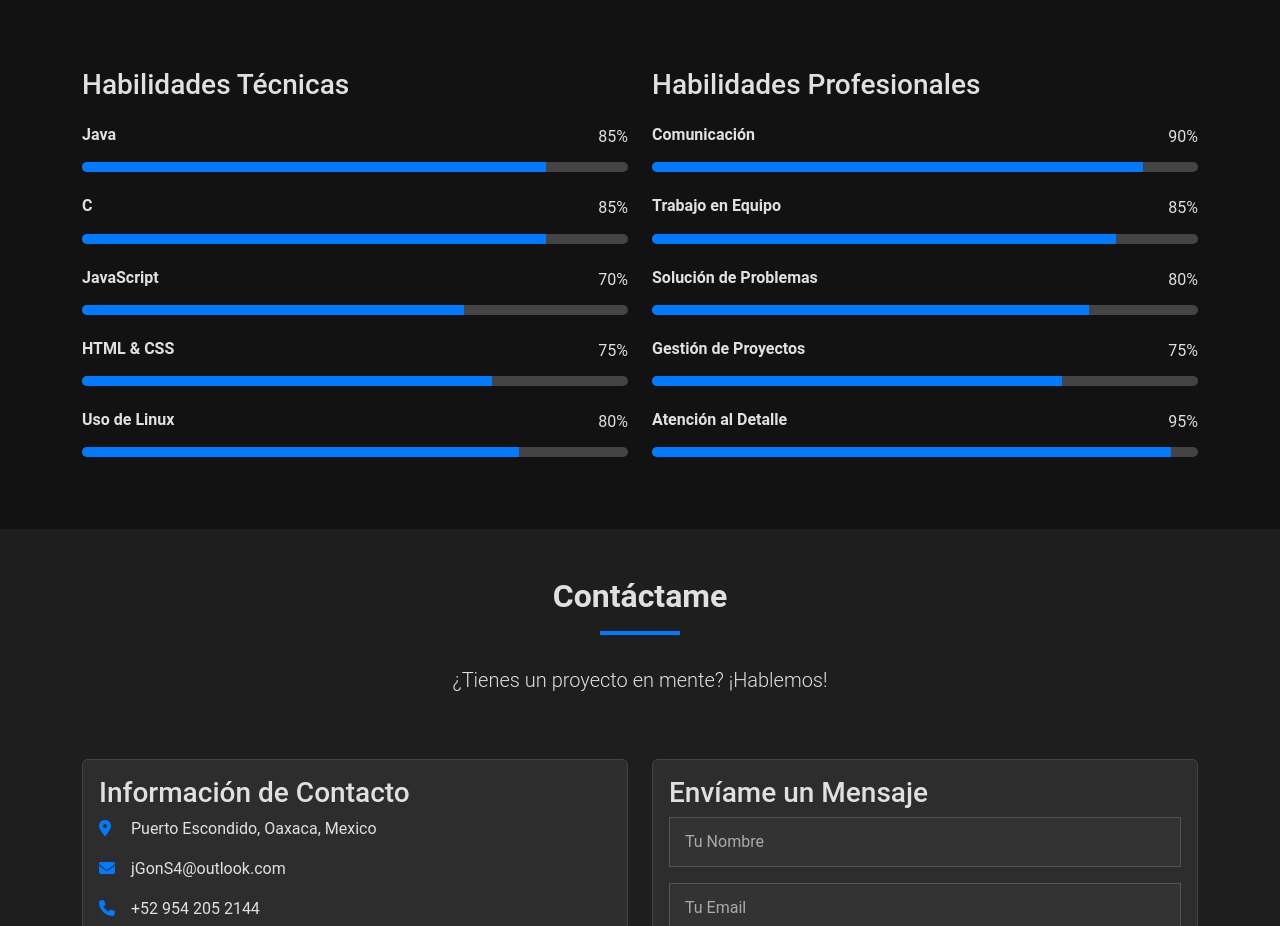
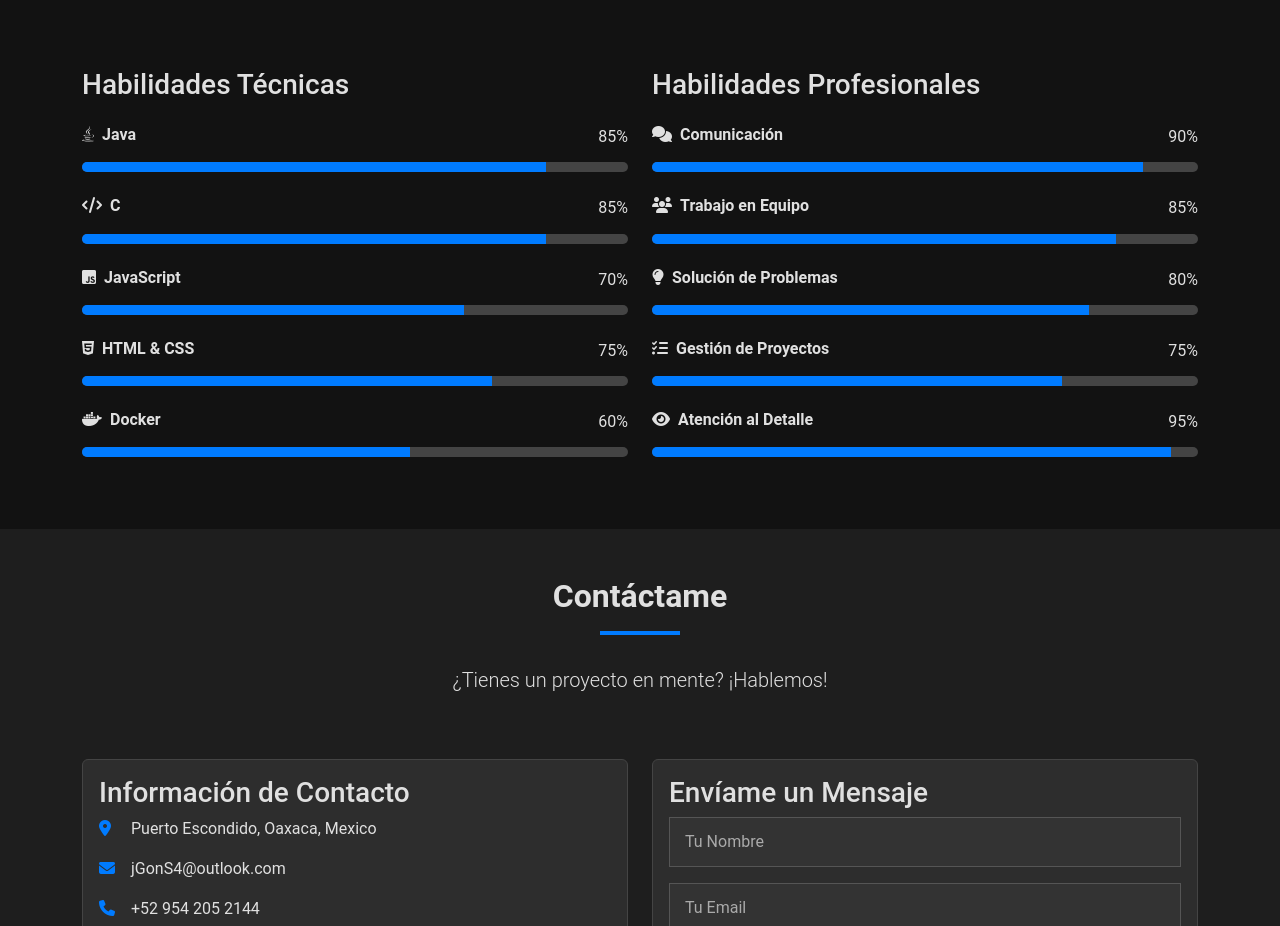
Before and after one commit to tuX-2/tuX-2.github.io, a plain HTML site: page index.html in a window 1280 px wide. Shown: the part 2760-3686 px from the top of the page. Drawn offline with nearby package versions, Linux system fonts and the light colour scheme.

Commit message:
update skills

```diff
--- a/index.html
+++ b/index.html
@@ -416,12 +416,13 @@
         </div>
 
         <div class="row">
+          <!-- Habilidades Técnicas -->
           <div class="col-md-6">
             <h3 class="mb-4">Habilidades Técnicas</h3>
 
             <div class="skill-item mb-4">
               <div class="d-flex justify-content-between">
-                <h6>Java</h6>
+                <h6><i class="fab fa-java me-2"></i>Java</h6>
                 <span>85%</span>
               </div>
               <div class="progress">
@@ -438,7 +439,7 @@
 
             <div class="skill-item mb-4">
               <div class="d-flex justify-content-between">
-                <h6>C</h6>
+                <h6><i class="fas fa-code me-2"></i>C</h6>
                 <span>85%</span>
               </div>
               <div class="progress">
@@ -455,7 +456,7 @@
 
             <div class="skill-item mb-4">
               <div class="d-flex justify-content-between">
-                <h6>JavaScript</h6>
+                <h6><i class="fab fa-js-square me-2"></i>JavaScript</h6>
                 <span>70%</span>
               </div>
               <div class="progress">
@@ -472,7 +473,7 @@
 
             <div class="skill-item mb-4">
               <div class="d-flex justify-content-between">
-                <h6>HTML & CSS</h6>
+                <h6><i class="fab fa-html5 me-2"></i>HTML & CSS</h6>
                 <span>75%</span>
               </div>
               <div class="progress">
@@ -489,15 +490,15 @@
 
             <div class="skill-item mb-4">
               <div class="d-flex justify-content-between">
-                <h6>Uso de Linux</h6>
-                <span>80%</span>
+                <h6><i class="fab fa-docker me-2"></i>Docker</h6>
+                <span>60%</span>
               </div>
               <div class="progress">
                 <div
                   class="progress-bar"
                   role="progressbar"
-                  style="width: 80%"
-                  aria-valuenow="80"
+                  style="width: 60%"
+                  aria-valuenow="60"
                   aria-valuemin="0"
                   aria-valuemax="100"
                 ></div>
@@ -505,12 +506,13 @@
             </div>
           </div>
 
+          <!-- Habilidades Profesionales -->
           <div class="col-md-6">
             <h3 class="mb-4">Habilidades Profesionales</h3>
 
             <div class="skill-item mb-4">
               <div class="d-flex justify-content-between">
-                <h6>Comunicación</h6>
+                <h6><i class="fas fa-comments me-2"></i>Comunicación</h6>
                 <span>90%</span>
               </div>
               <div class="progress">
@@ -527,7 +529,7 @@
 
             <div class="skill-item mb-4">
               <div class="d-flex justify-content-between">
-                <h6>Trabajo en Equipo</h6>
+                <h6><i class="fas fa-users me-2"></i>Trabajo en Equipo</h6>
                 <span>85%</span>
               </div>
               <div class="progress">
@@ -544,7 +546,9 @@
 
             <div class="skill-item mb-4">
               <div class="d-flex justify-content-between">
-                <h6>Solución de Problemas</h6>
+                <h6>
+                  <i class="fas fa-lightbulb me-2"></i>Solución de Problemas
+                </h6>
                 <span>80%</span>
               </div>
               <div class="progress">
@@ -561,7 +565,7 @@
 
             <div class="skill-item mb-4">
               <div class="d-flex justify-content-between">
-                <h6>Gestión de Proyectos</h6>
+                <h6><i class="fas fa-tasks me-2"></i>Gestión de Proyectos</h6>
                 <span>75%</span>
               </div>
               <div class="progress">
@@ -578,7 +582,7 @@
 
             <div class="skill-item mb-4">
               <div class="d-flex justify-content-between">
-                <h6>Atención al Detalle</h6>
+                <h6><i class="fas fa-eye me-2"></i>Atención al Detalle</h6>
                 <span>95%</span>
               </div>
               <div class="progress">
```
Also changed, not shown: 1 other file.
